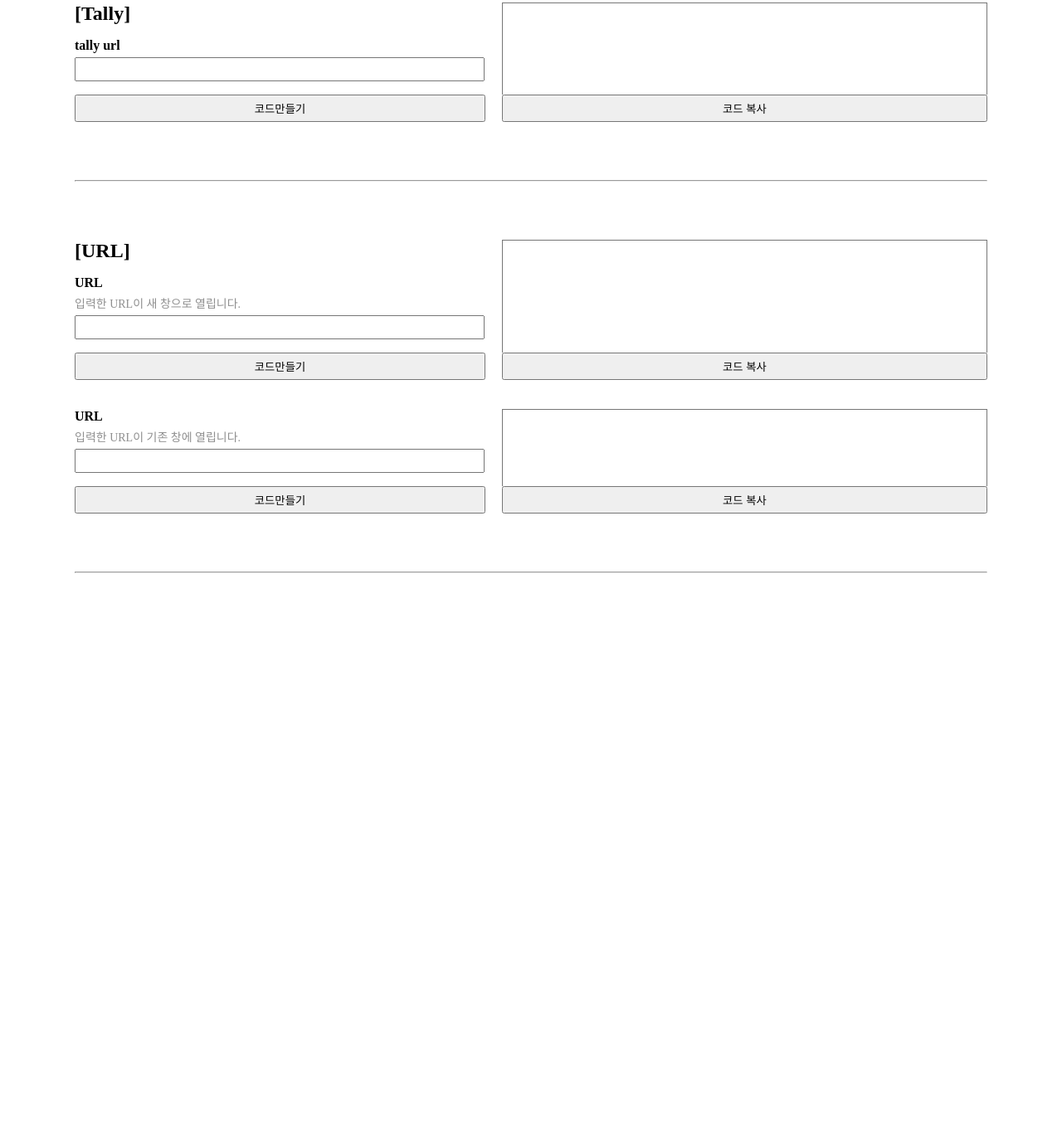
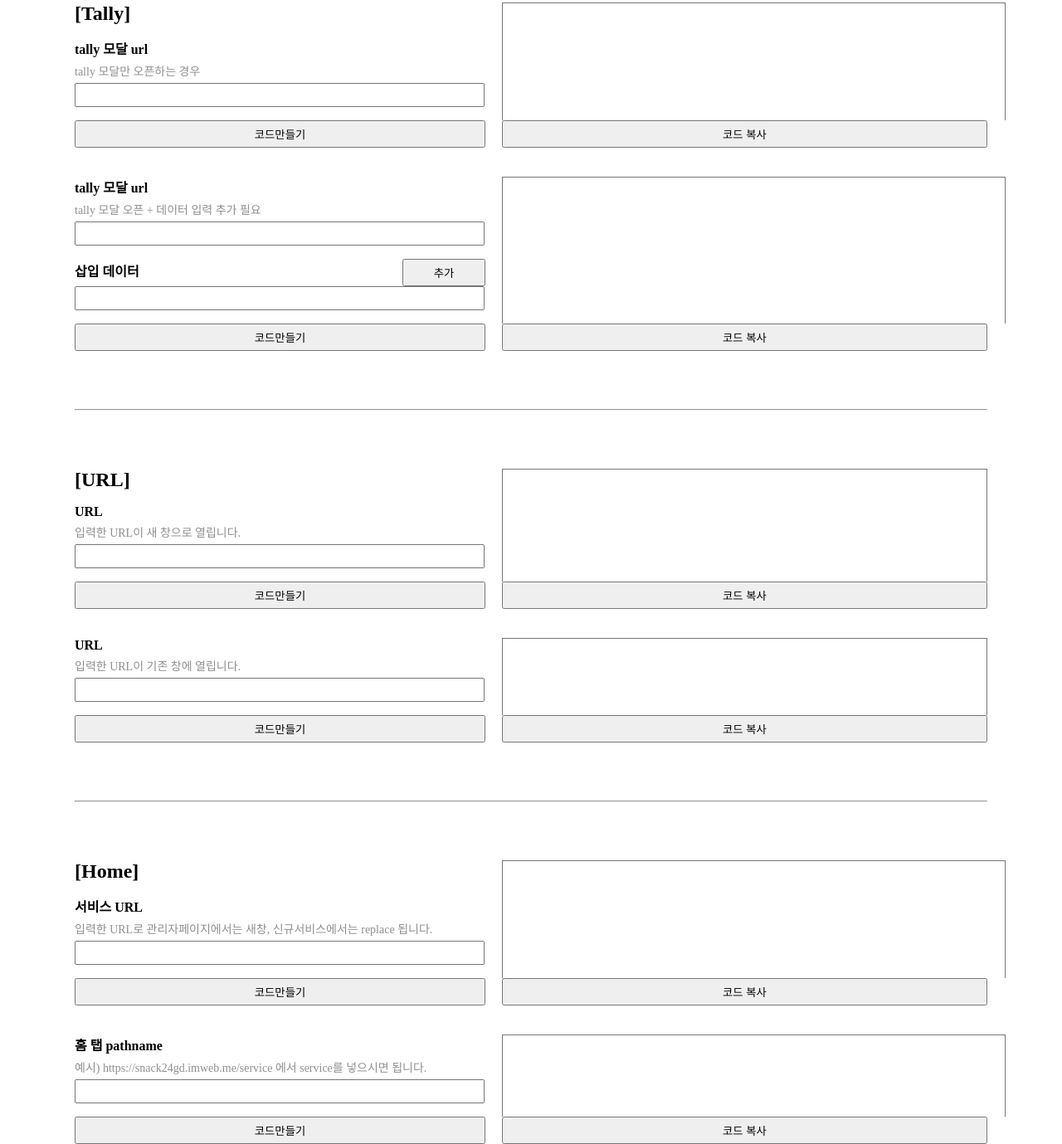
Before and after one commit to wefun-snack24h/web-builder-utilization, a plain HTML site: page page/index.html in a window 1280 px wide. Shown: the part 676-2055 px from the top of the page at 83% size. Before the commit the page ends 1402 px from the top, so only its background shows below. Drawn offline with Linux system fonts and the light colour scheme.

Commit message:
:sparkles: html 문서 수정

```diff
--- a/page/index.html
+++ b/page/index.html
@@ -48,6 +48,11 @@
       font-size: 14px;
       color: #8f8f8f;
       padding-bottom: 5px;
+    }
+
+    .form-label-wrap {
+      display: flex;
+      align-items: center;
     }
 
     strong {
@@ -132,18 +137,43 @@
 
     <hr />
 
-    <!--  -->
+    <!-- Tally -->
     <div class="module">
       <div class="module__form">
         <h2>[Tally]</h2>
         <div>
-          <span class="form-label">tally url</span> <input type="text" id="url"/>
+          <span class="form-label">tally 모달 url</span>
+          <p class="form-desc">tally 모달만 오픈하는 경우</p>
+          <input type="text" id="tally-url1"/>
         </div>
-        <button onclick="handleCLickOpenTally()">코드만들기</button>
+        <button onclick="handleClickOpenTally()">코드만들기</button>
       </div>
       <div class="module__code">
-        <textarea id="result__2"></textarea>
-        <button onclick="handleCopy('2')">코드 복사</button>
+        <textarea id="result__2-1" style="width: 100%"></textarea>
+        <button onclick="handleCopy('2-1')">코드 복사</button>
+      </div>
+    </div>
+
+    <!-- Tally set data -->
+    <div class="module">
+      <div class="module__form">
+        <div>
+          <span class="form-label">tally 모달 url</span>
+          <p class="form-desc">tally 모달 오픈 + 데이터 입력 추가 필요</p>
+          <input type="text" id="tally-url2"/>
+        </div>
+        <div id="tally-set-data">
+          <div class="form-label-wrap">
+            <span class="form-label" style="flex: 1">삽입 데이터</span>
+            <button style="width: 100px" onclick="handleClickAdd()">추가</button>
+          </div>
+          <input type="text" class="set-data"/>
+        </div>
+        <button onclick="handleClickOpenTallyAndSetData()">코드만들기</button>
+      </div>
+      <div class="module__code">
+        <textarea id="result__2-2" style="width: 100%"></textarea>
+        <button onclick="handleCopy('2-2')">코드 복사</button>
       </div>
     </div>
 
@@ -166,7 +196,6 @@
       </div>
     </div>
 
-    <!--  -->
     <div class="module">
       <div class="module__form">
         <div>
@@ -184,6 +213,38 @@
 
     <hr />
 
+    <!-- handleClickUrl -->
+    <div class="module">
+      <div class="module__form">
+        <h2>[Home]</h2>
+        <div>
+          <span class="form-label">서비스 URL</span>
+          <p class="form-desc">입력한 URL로 관리자페이지에서는 새창, 신규서비스에서는 replace 됩니다.</p>
+          <input type="text" id="new-service-url"/>
+        </div>
+        <button onclick="handleClickUrl()">코드만들기</button>
+      </div>
+      <div class="module__code">
+        <textarea id="result__4-1" style="width: 100%"></textarea>
+        <button onclick="handleCopy('4-1')">코드 복사</button>
+      </div>
+    </div>
+
+    <!-- handleChangeHomeCategory -->
+    <div class="module">
+      <div class="module__form">
+        <div>
+          <span class="form-label" style="width: 200px">홈 탭 pathname</span>
+          <p class="form-desc">예시) https://snack24gd.imweb.me/service 에서 service를 넣으시면 됩니다.</p>
+          <input type="text" id="home-tab-pathname"/>
+        </div>
+        <button onclick="handleChangeHomeCategory()">코드만들기</button>
+      </div>
+      <div class="module__code">
+        <textarea id="result__4-2" style="width: 100%"></textarea>
+        <button onclick="handleCopy('4-2')">코드 복사</button>
+      </div>
+    </div>
   </div>
 </div>
 
@@ -220,6 +281,49 @@
     document.getElementById(`result__${id}`).value = text
   }
 
+  function handleClickOpenTally() {
+    const tally_url = document.getElementById('tally-url1').value
+    const text = `javascript: WEFUN.handleTally.openTally('${tally_url}');`
+    document.getElementById('result__2-1').value = text
+  }
+
+  function handleClickOpenTallyAndSetData() {
+    const tally_url = document.getElementById('tally-url2').value
+    const inputs = document.getElementsByClassName('set-data')
+    let valueText = `'${tally_url}'`
+    for (let i = 0; i < inputs.length; i++) {
+      const text = inputs[i].value
+      if (text) {
+        valueText += `, '${inputs[i].value}'`
+      }
+    }
+    const text = `javascript: WEFUN.handleTally.openTallyAndSetData(${valueText});`
+    document.getElementById('result__2-2').value = text
+  }
+
+  function handleClickUrl() {
+    const service_url = document.getElementById('new-service-url').value
+    const text = `javascript: WEFUN_HOME.handleClickUrl('${service_url}');`
+    document.getElementById('result__4-1').value = text
+  }
+
+  function handleChangeHomeCategory() {
+    const tab_pathname = document.getElementById('home-tab-pathname').value
+    const text = `javascript: WEFUN_HOME.handleChangeHomeCategory('${tab_pathname}');`
+    document.getElementById('result__4-2').value = text
+  }
+
+  let id = 1;
+
+  function handleClickAdd() {
+    const parent = document.getElementById(`tally-set-data`);
+
+    const input = document.createElement('input');
+    input.type = 'text'
+    input.classList.add('set-data')
+
+    parent.appendChild(input)
+  }
 </script>
 </body>
 </html>
```
